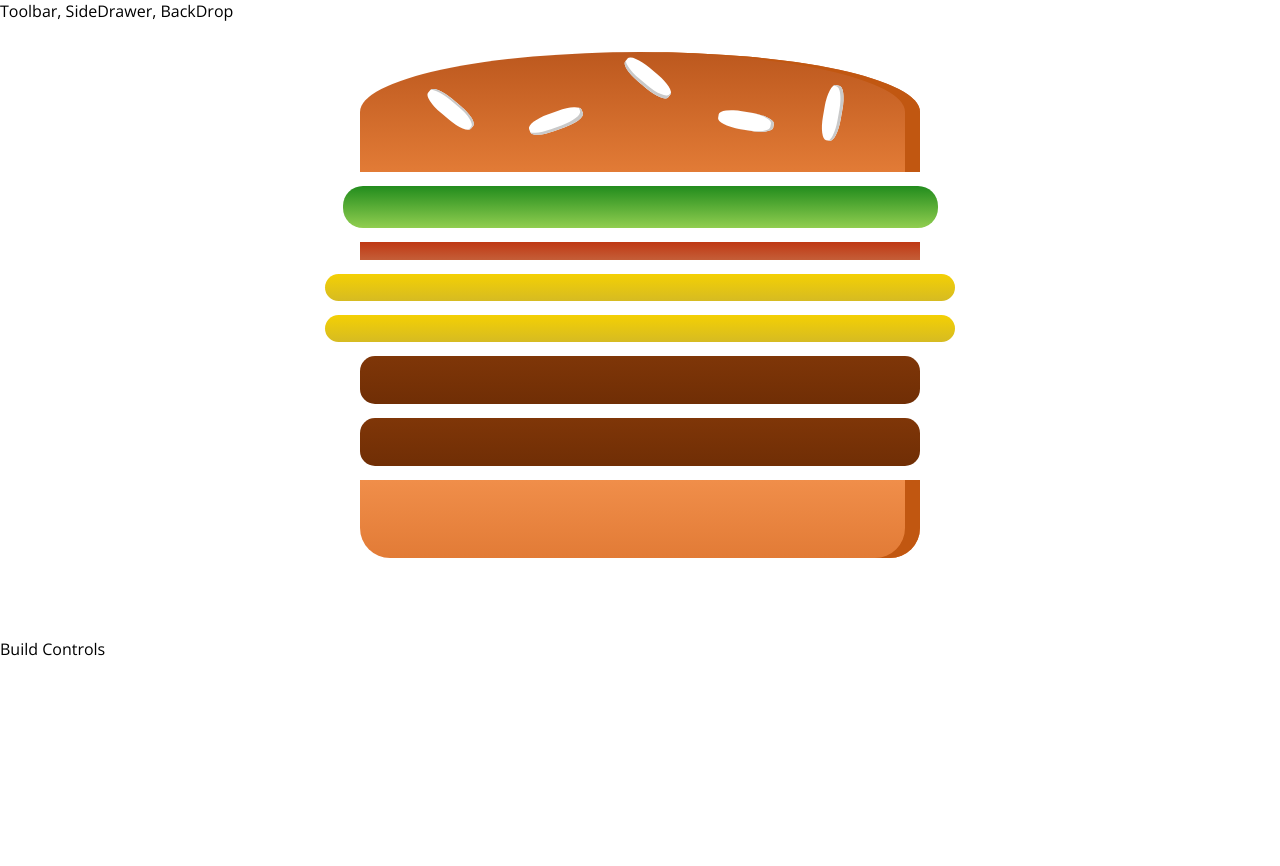
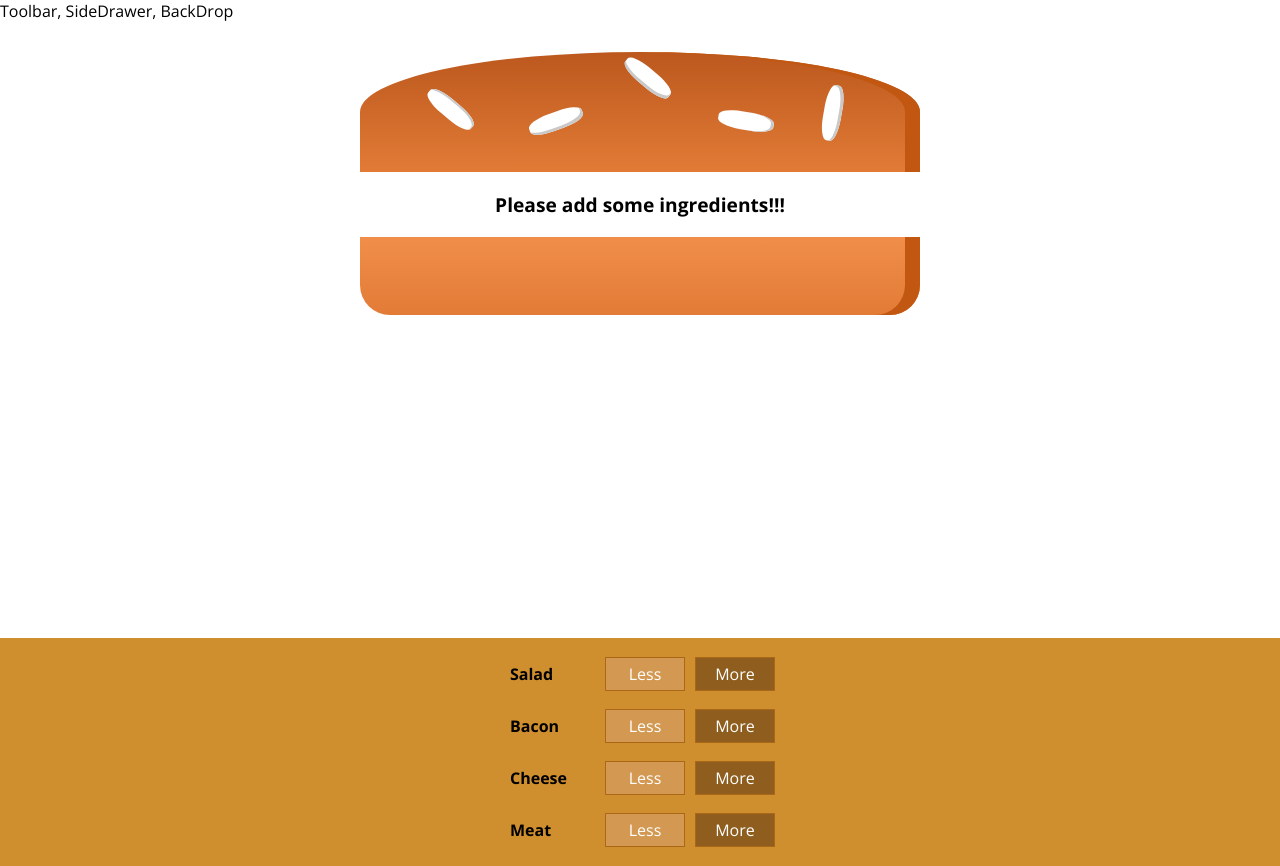
Before and after one commit to biancama/burger-builder, a React (Create React App) app: page / in a window 1280 px wide. Before the commit the page ends 800 px from the top, so only its background shows below. Built offline with nearby package versions, Linux system fonts and the light colour scheme.

Commit message:
Added build controls

```diff
--- /dev/null
+++ b/src/components/Burger/BuildControls/BuildControl/BuildControl.js
@@ -0,0 +1,12 @@
+import React from 'react';
+import classes from './BuildControl.module.css';
+
+const buildControl = (props) => (
+    <div className={classes.BuildControl}>
+        <div className={classes.Label}>{props.label}</div>
+        <button className={classes.Less}>Less</button>
+        <button className={classes.More}>More</button>
+    </div>
+);
+
+export default buildControl;
--- /dev/null
+++ b/src/components/Burger/BuildControls/BuildControl/BuildControl.module.css
@@ -0,0 +1,56 @@
+.BuildControl {
+    display: flex;
+    justify-content: space-between;
+    align-items: center;
+    margin: 5px 0;
+}
+
+.BuildControl button {
+    display: block;
+    font: inherit;
+    padding: 5px;
+    margin: 0 5px;
+    width: 80px;
+    border: 1px solid #AA6817;
+    cursor: pointer;
+    outline: none;
+}
+
+.BuildControl button:disabled {
+    background-color: #AC9980;
+    border: 1px solid #7E7365;
+    color: #ccc;
+    cursor: default;
+}
+
+.BuildControl button:hover:disabled {
+    background-color: #AC9980;
+    color: #ccc;
+    cursor: not-allowed;
+}
+
+.Label {
+    padding: 10px;
+    font-weight: bold;
+    width: 80px;
+}
+
+.BuildControl .Less {
+    background-color: #D39952;
+    color: white;
+}
+
+.BuildControl .More {
+    background-color: #8F5E1E;
+    color: white;
+}
+
+.BuildControl .Less:hover, .BuildControl .Less:active {
+    background-color: #DAA972;
+    color: white;
+}
+
+.BuildControl .More:hover,.BuildControl .More:active {
+    background-color: #99703F;
+    color: white;
+}
--- /dev/null
+++ b/src/components/Burger/BuildControls/BuildControls.js
@@ -0,0 +1,21 @@
+import React from 'react';
+import classes from './BuildControls.module.css';
+import BuildControl from './BuildControl/BuildControl';
+
+const controls = [
+    {label: 'Salad', typs: 'salad'},
+    {label: 'Bacon', typs: 'bacon'},
+    {label: 'Cheese', typs: 'cheese'},
+    {label: 'Meat', typs: 'meat'}
+];
+
+const buildControlsTransformed = controls.map (cont => {
+    return <BuildControl key={cont.label} label={cont.label} />
+});
+
+const buildControls = (props) => (
+    <div className={classes.BuildControls}>
+        {buildControlsTransformed}
+    </div>
+);
+export default buildControls;
--- /dev/null
+++ b/src/components/Burger/BuildControls/BuildControls.module.css
@@ -0,0 +1,51 @@
+.BuildControls {
+    width: 100%;
+    background-color: #CF8F2E;
+    display: flex;
+    flex-flow: column;
+    align-items: center;
+    box-shadow: 0 2px 1px #ccc;
+    margin: auto;
+    padding: 10px 0;
+}
+
+.OrderButton {
+    background-color: #DAD735;
+    outline: none;
+    cursor: pointer;
+    border: 1px solid #966909;
+    color: #966909;
+    font-family: inherit;
+    font-size: 1.2em;
+    padding: 15px 30px;
+    box-shadow: 2px 2px 2px #966909;
+}
+
+.OrderButton:hover, .OrderButton:active {
+    background-color: #A0DB41;
+    border: 1px solid #966909;
+    color: #966909;
+}
+
+.OrderButton:disabled {
+    background-color: #C7C6C6;
+    cursor: not-allowed;
+    border: 1px solid #ccc;
+    color: #888888;
+}
+
+.OrderButton:not(:disabled) {
+    animation: enable 0.3s linear;
+}
+
+@keyframes enable {
+    0% {
+        transform: scale(1);
+    }
+    60% {
+        transform: scale(1.1);
+    }
+    100% {
+        transform: scale(1);
+    }
+}
--- a/src/components/Burger/Burger.js
+++ b/src/components/Burger/Burger.js
@@ -3,20 +3,18 @@
 import BurgerIngredient from './BurgerIngredient/BurgerIngredient';
 
 const burger = (props) => {
-    // const transformedIngredients = Object.keys(props.ingredients)
-    //     .map(igKey => {
-    //         return [...Array(props.ingredients[igKey])].map((_, i) => {
-    //            return <BurgerIngredient key={igKey + i} type={igKey} />
-    //         })
-    //     });
 
-    const transformedIngredientsKeyValues = Object.entries(props.ingredients)
+    let transformedIngredientsKeyValues = Object.entries(props.ingredients)
         .map(([key, val]) => {
             const indexes = [...Array(val).keys()];
             return indexes.map( i=> {
                 return <BurgerIngredient key={key + i} type={key} />
             });
-        });
+        }).flatMap(x => x);
+    console.log(transformedIngredientsKeyValues);
+    if (transformedIngredientsKeyValues.length === 0) {
+        transformedIngredientsKeyValues = <p>Please add some ingredients!!!</p>
+    }
     return (
         <div className={styles.Burger}>
             <BurgerIngredient type="bread-top" />
--- a/src/containers/BurgerBuilder/BurgerBuilder.js
+++ b/src/containers/BurgerBuilder/BurgerBuilder.js
@@ -1,15 +1,15 @@
 import React, { Component } from 'react';
 import Aux from '../../hoc/Aux';
 import Burger from '../../components/Burger/Burger';
-
+import BuildControls from '../../components/Burger/BuildControls/BuildControls';
 class BurgerBuilder extends Component {
 
     state = {
         ingredients: {
-            salad: 1,
-            bacon: 1,
-            cheese: 2,
-            meat: 2
+            salad: 0,
+            bacon: 0,
+            cheese: 0,
+            meat: 0
         }
     }
 
@@ -17,7 +17,7 @@
         return(
             <Aux>
                 <Burger ingredients={this.state.ingredients}/>
-                <div>Build Controls</div>
+                <BuildControls />
             </Aux>
         );
     }
```
